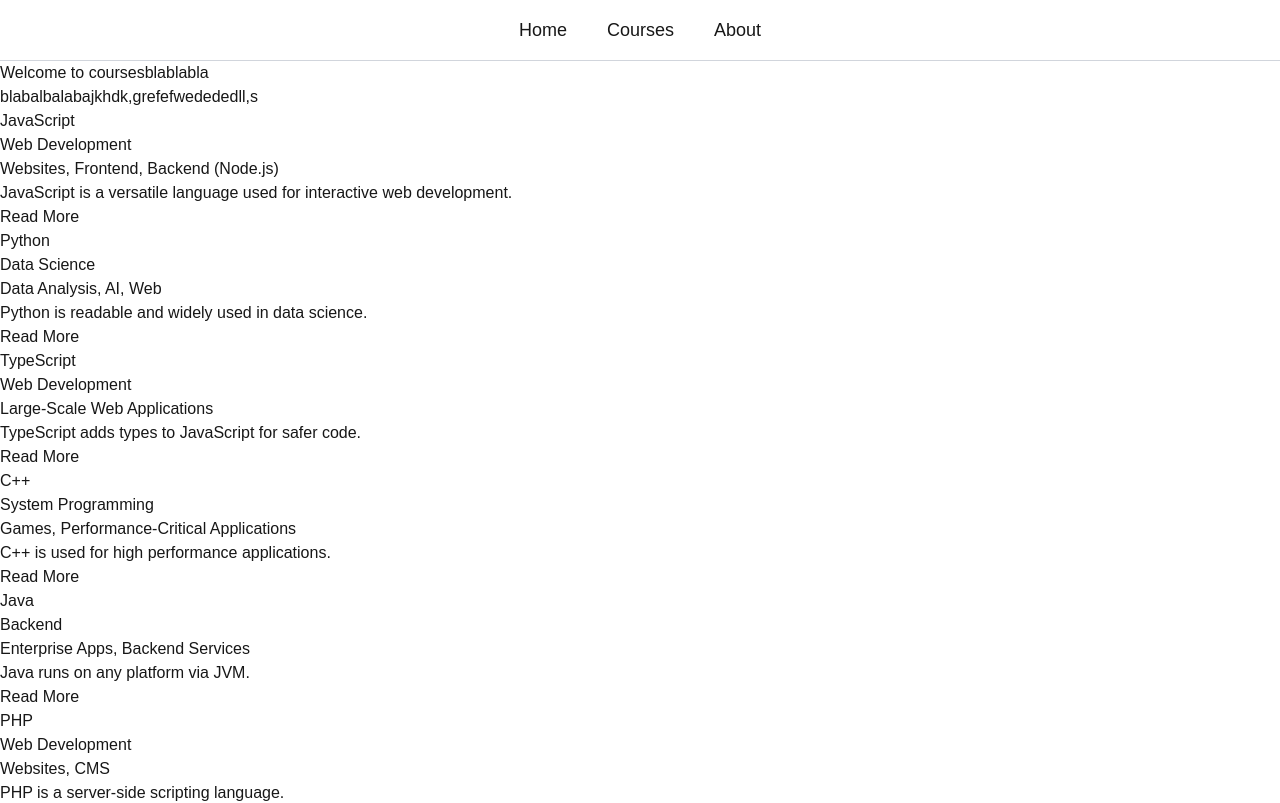
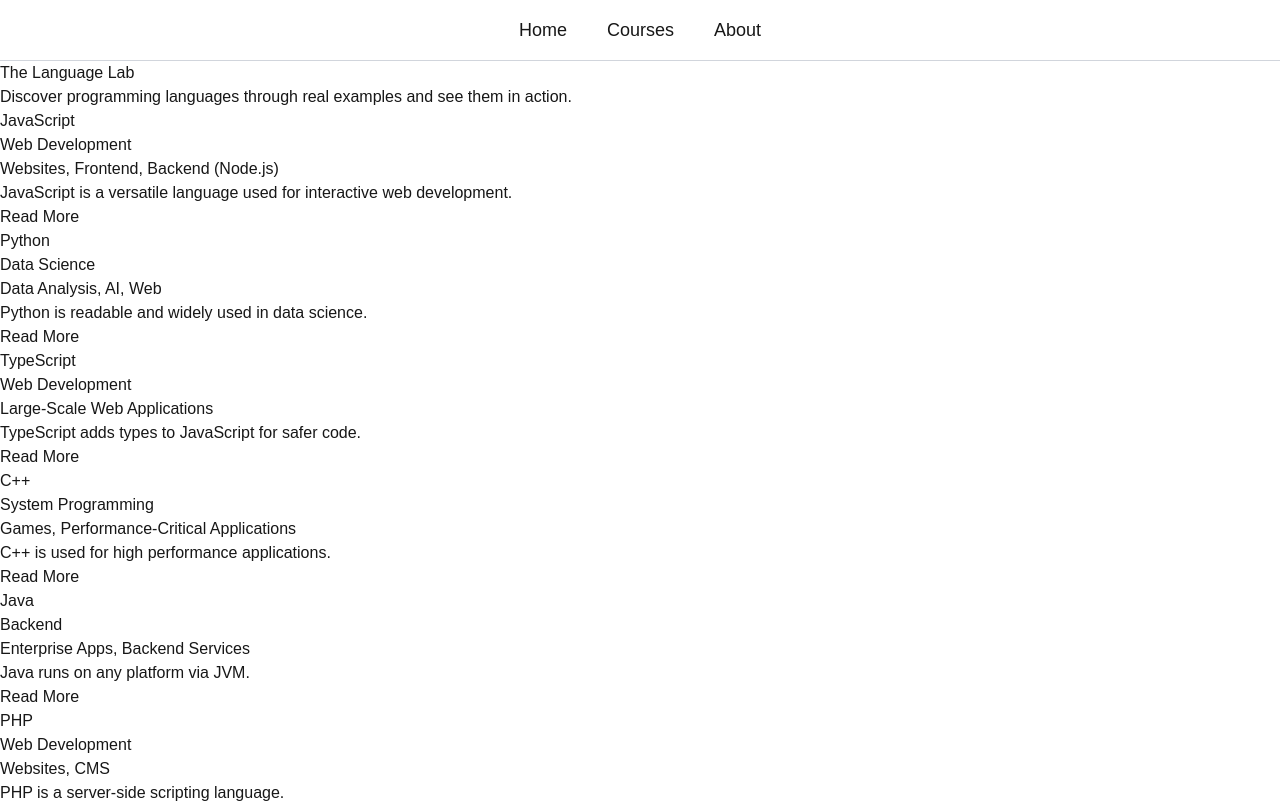
Before and after one commit to Lvhacker1/test-creation, a Next.js app: page /courses in a window 1280 px wide. Shown: the top 803 px of the page. Built offline with nearby package versions, Linux system fonts and the light colour scheme.

Commit message:
update intro data

```diff
--- a/src/data/data.ts
+++ b/src/data/data.ts
@@ -94,15 +94,15 @@ export const courseCards: CourseCardProps[] = [
 
 export const pageIntroData: Record<string, PageIntroProps> = {
     home: {
-        title: "Welcome to homeblablabla",
-        description: "blabalbalabfosld,äö,asndjlmdölöll,s"
+        title: "Code Playground",
+        description: "Play, experiment, and tinker with programming concepts in an interactive way."
     },
     courses: {
-        title: "Welcome to coursesblablabla",
-        description: "blabalbalabajkhdk,grefefwedededll,s"
+        title: "The Language Lab",
+        description: "Discover programming languages through real examples and see them in action."
     },
     about: {
-        title: "About jshnlskjmxblablabla",
-        description: "blabalbalabajkhdkodköldk,össdfsdtghthts"
+        title: "Behind the Screen",
+        description: "Meet the minds shaping our playground and learn why we code the way we do."
     }
 }
```
